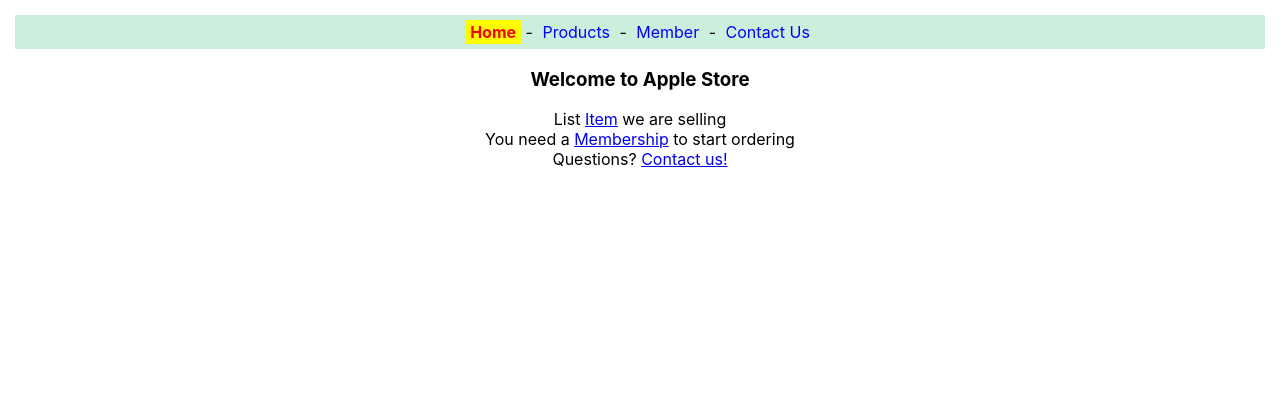
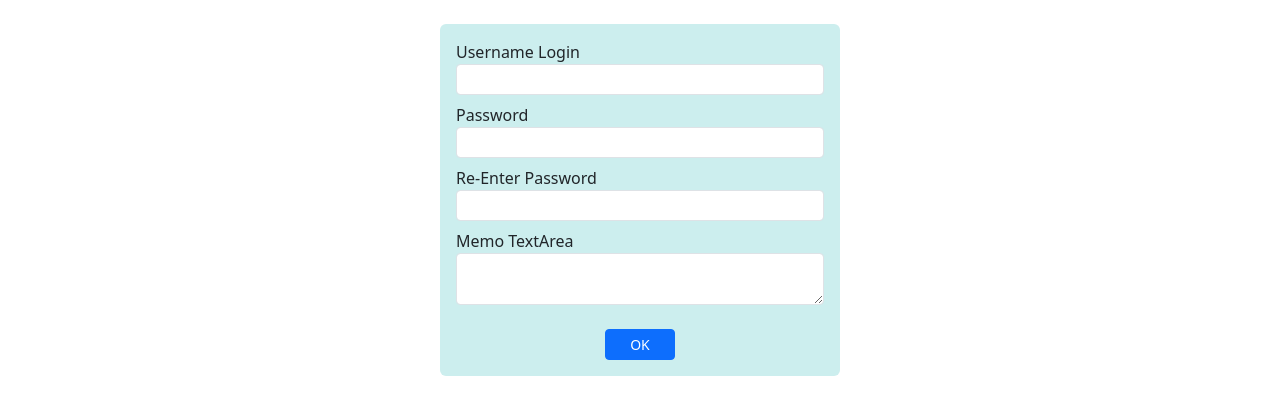
Before and after one commit to Appeleus/app1, a React (Create React App) app: page / in a window 1280 px wide. Shown: the top 414 px of the page. Built offline with nearby package versions, Linux system fonts and the light colour scheme.

Commit message:
Simple login (not so simple) Page
It's a little bit confusing but definitiely doable.

```diff
--- a/src/App.js
+++ b/src/App.js
@@ -18,9 +18,11 @@
 import Products from './products';
 import Home from './home';
 import Contact from './contact';
+import FormText from './form-text.js'
 
 
 
 export default function App() {
-  return <Router3/>
+  return <FormText/>
+
 };
--- /dev/null
+++ b/src/form-text.js
@@ -0,0 +1,64 @@
+import React from 'react'
+
+export default function FormText() {
+    const textPswd = React.useRef();
+    const textPswd2 = React.useRef();
+
+    const onBlurPassword1 = () => {
+        let pswd = textPswd.current.value;
+        if (pswd !== '' && !pswd.match(/^[0-9a-zA-Z]+$/)) {
+            textPswd.current.value = ''
+            alert('You cannot use special character in a password.')
+        }
+    }
+
+    const onBlurPassword2 = () => {
+        let pswd2 = textPswd2.current.value;
+        if (pswd2 !== '' && !pswd2.match(/^[0-9a-zA-Z]+$/)) {
+            textPswd2.current.value = ''
+            alert('Password unmatched, please check again and try again.')
+        }
+    }
+
+    return (
+        <div className="mt-4 mx-auto p-3 rounded"
+            style={{ width: '400px', background: '#cee' }}>
+            <form>
+                <div className="form-group mb-2">
+                    <label htmlFor="login">Username Login</label>
+                    <input type="text" id="login" name="login" maxLength="20"
+                        className="form-control form-control-sm" />
+                </div>
+
+                <div className="form-group mb-2">
+                    <label htmlFor="pswd">Password</label>
+                    <input type='text' id="pswd" name="pswd" maxLength="10"
+                        className="form-control form-control-sm"
+                        ref={textPswd} onBlur={onBlurPassword1} />
+                </div>
+
+                <div className="form-group mb-2">
+                    <label htmlFor="pswd2">Re-Enter Password</label>
+                    <input type='text' id="pswd2"
+                        className="form-control form-control-sm"
+                        ref={textPswd2} onBlur={onBlurPassword2} />
+                </div>
+
+                <div className="from-group mb-4">
+                    <label htmlFor="memo">Memo TextArea</label>
+                    <textarea id="memo" name="memo" rows="2"
+                        maxLength="200"
+                        className="form-control form-control-sm">
+                    </textarea>
+                </div>
+
+                <div className="text-center">
+                    <button className="btn btn-sm px-4 btn-primary">
+                        OK
+                    </button>
+                </div>
+            </form>
+        </div>
+    )
+
+}
--- a/src/index.js
+++ b/src/index.js
@@ -3,6 +3,9 @@
 import './index.css';
 import App from './App';
 import reportWebVitals from './reportWebVitals';
+
+import 'bootstrap/dist/css/bootstrap.min.css'
+import 'bootstrap/dist/js/bootstrap.bundle.min.js'
 
 const root = ReactDOM.createRoot(document.getElementById('root'));
 root.render(
```
